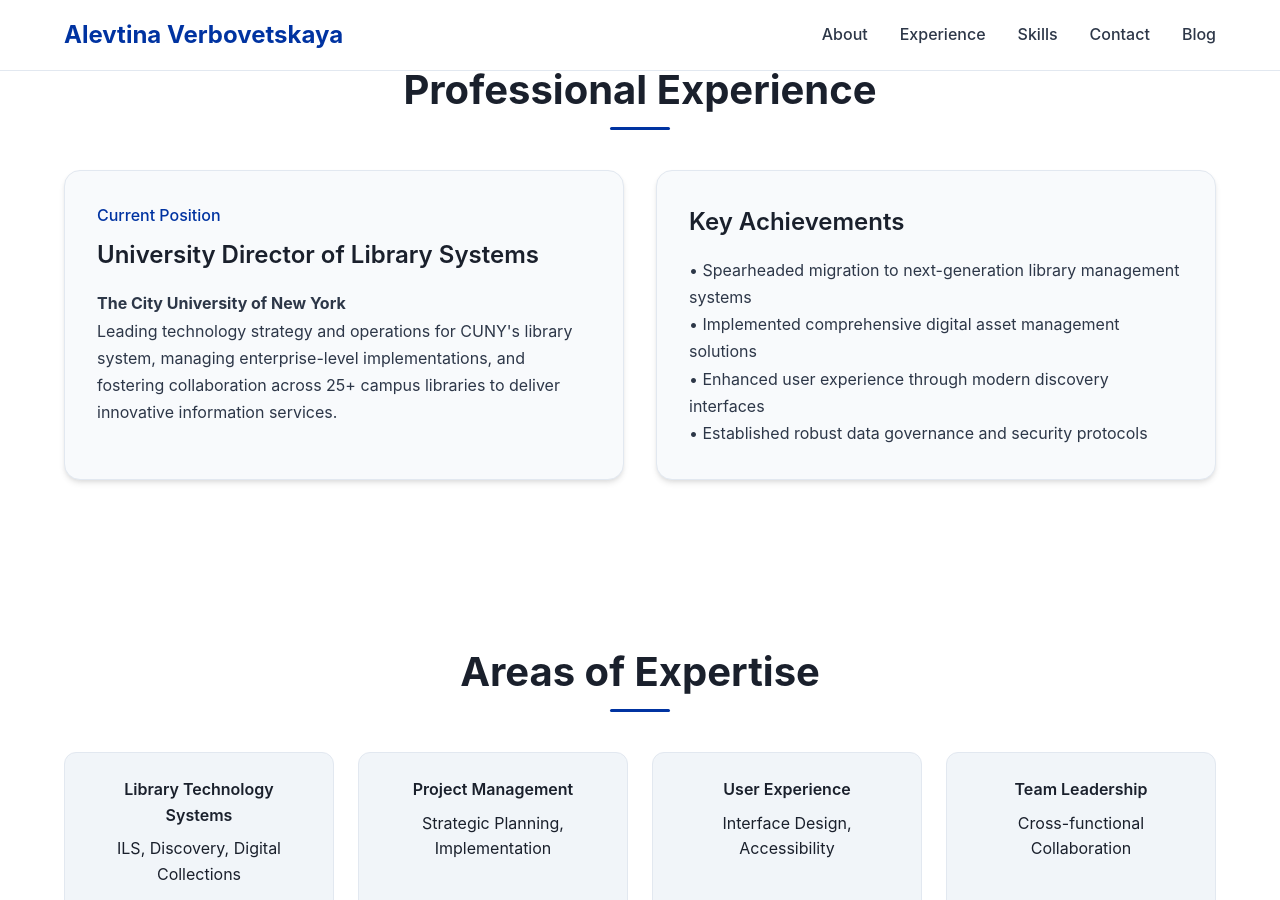
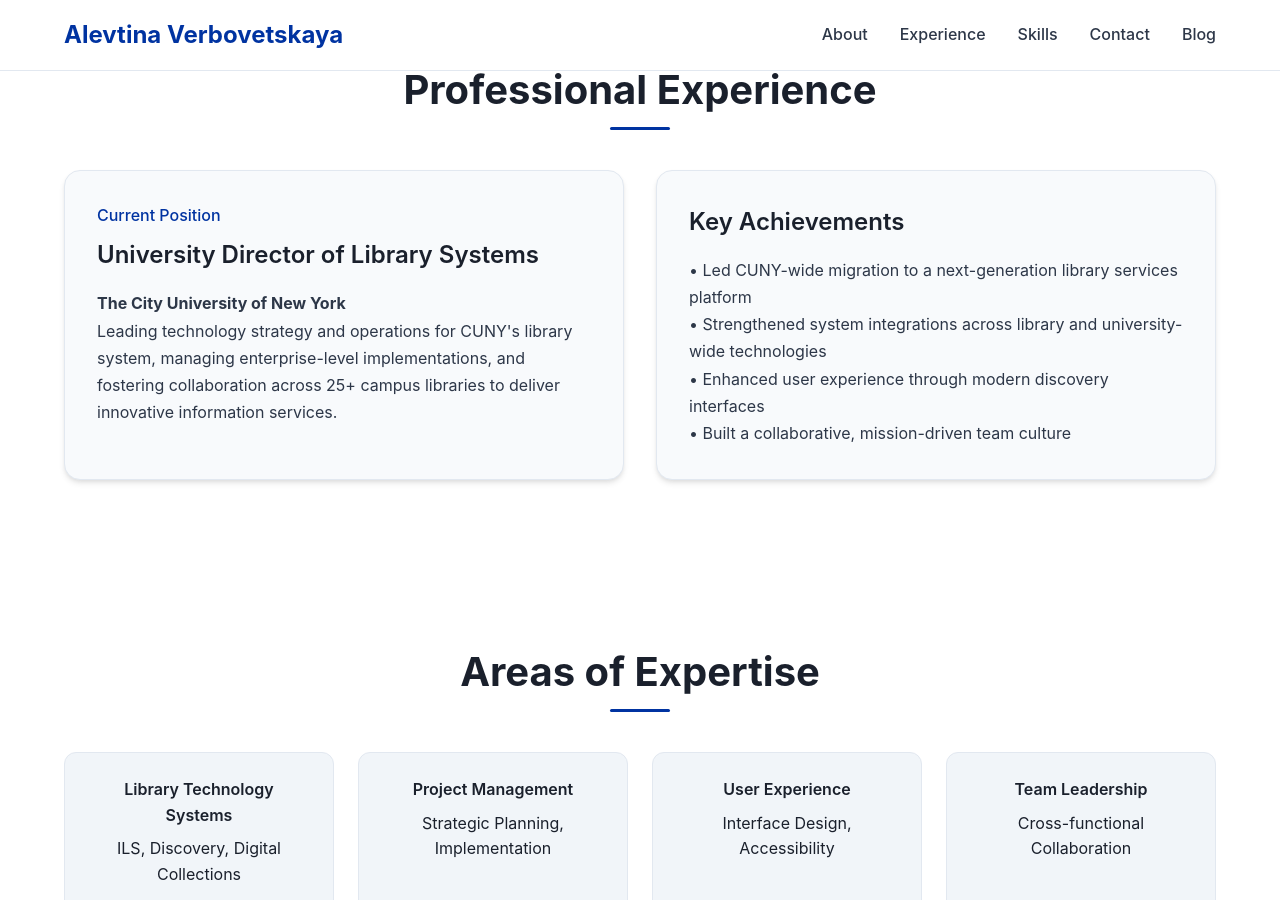
Before and after one commit to alevtina/alevtina.github.io, a Jekyll site: the page built from index.md, in a window 1280 px wide and 900 px high, scrolled down 1321 px. Built offline with Jekyll 4.4.1, drawn with Linux system fonts in a browser that asks for light colours; some web fonts are replaced.

Commit message:
Update index.md

```diff
--- a/index.md
+++ b/index.md
@@ -48,10 +48,10 @@ description: "University Director of Library Systems at The City University of N
         <div class="card">
             <h3 class="card-title">Key Achievements</h3>
             <p class="card-content">
-                • Spearheaded migration to next-generation library management systems<br>
-                • Implemented comprehensive digital asset management solutions<br>
+                • Led CUNY-wide migration to a next-generation library services platform<br>
+                • Strengthened system integrations across library and university-wide technologies<br>
                 • Enhanced user experience through modern discovery interfaces<br>
-                • Established robust data governance and security protocols
+                • Built a collaborative, mission-driven team culture
             </p>
         </div>
     </div>
```
